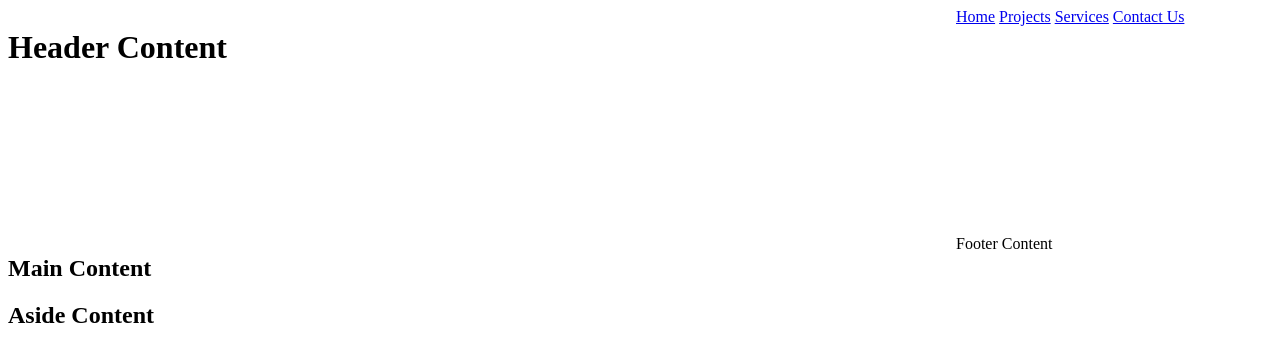
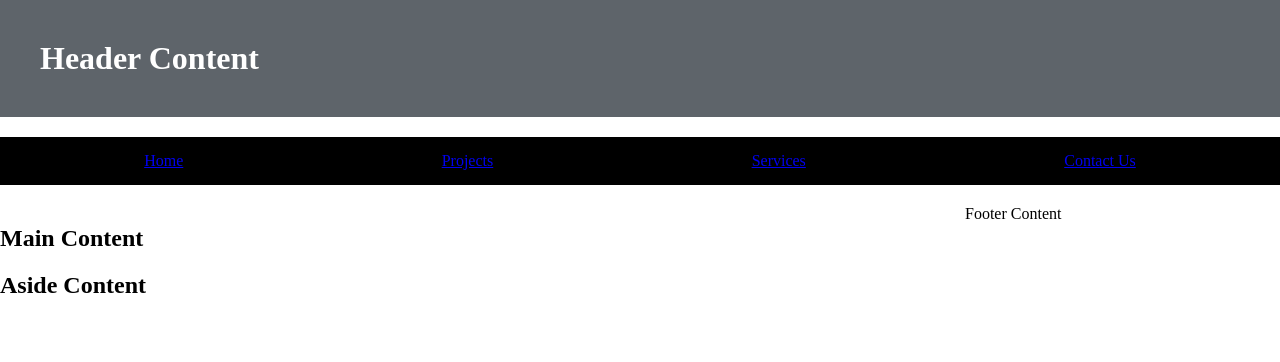
Before and after one commit to zwilcox99/wdd131, a plain HTML site: page week01/basic-layout.html in a window 1280 px wide. Drawn offline with Linux system fonts and the light colour scheme.

Commit message:
second push

```diff
--- a/week01/styles/layout.css
+++ b/week01/styles/layout.css
@@ -1,5 +1,25 @@
 body {
     display: grid;
     grid-template-columns: 3fr 1fr;
-    grid-template-rows: 2fr 1fr 3fr 2fr;
+    grid-template-rows: auto auto 1fr auto;
+    min-height: 100vh;
+    grid-gap: 20px;
+    margin: 0;
 }
+
+h1 {
+    grid-column: 1 / 3;
+    background-color:rgb(94, 100, 106);
+    color: white;
+    padding: 40px;
+    margin: 0;
+    text-align: left;
+}
+
+nav {
+    grid-column: 1 / 3;
+    background-color: black;
+    padding: 15px;
+    display: flex;
+    justify-content: space-around;
+}
```
